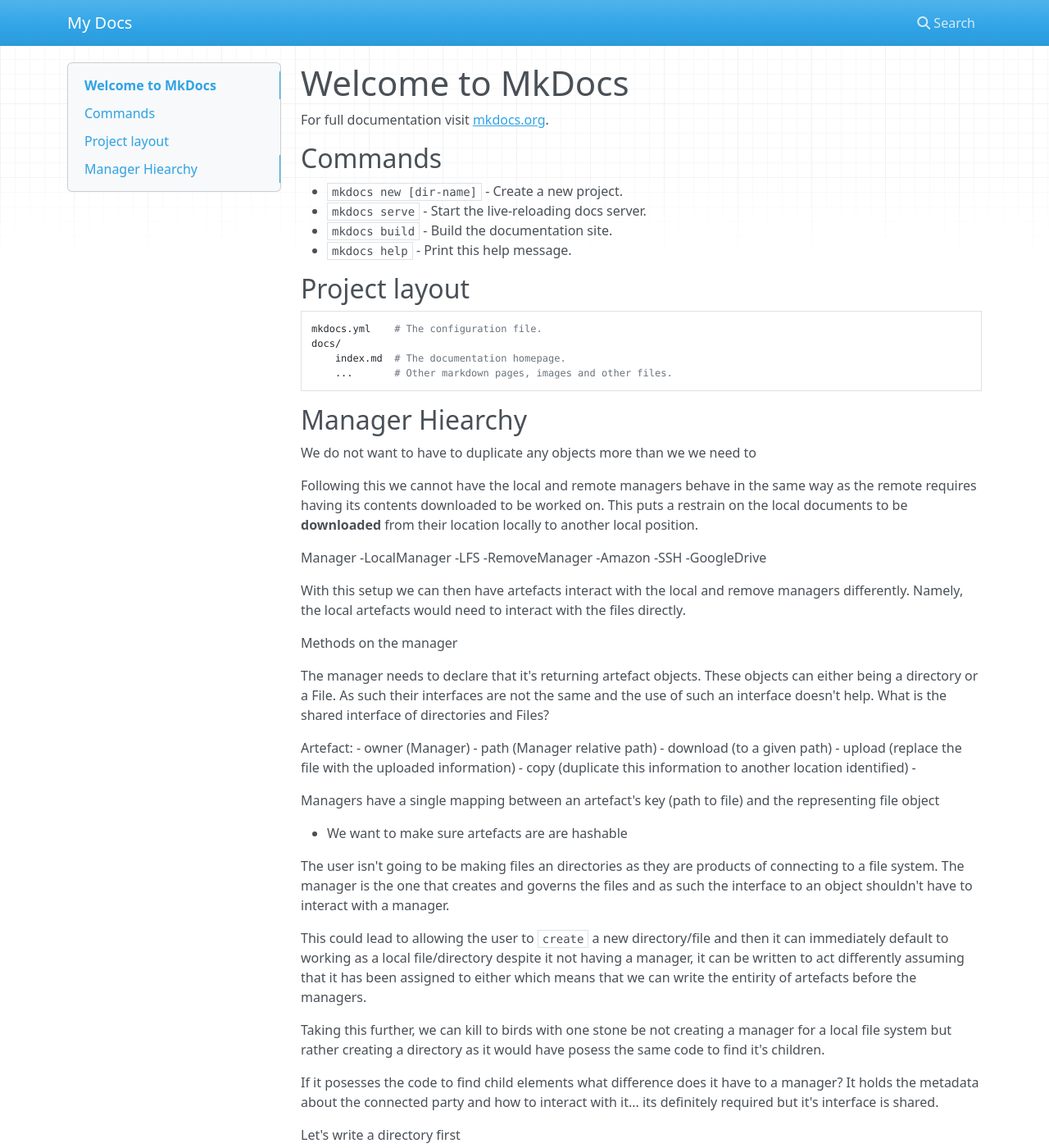
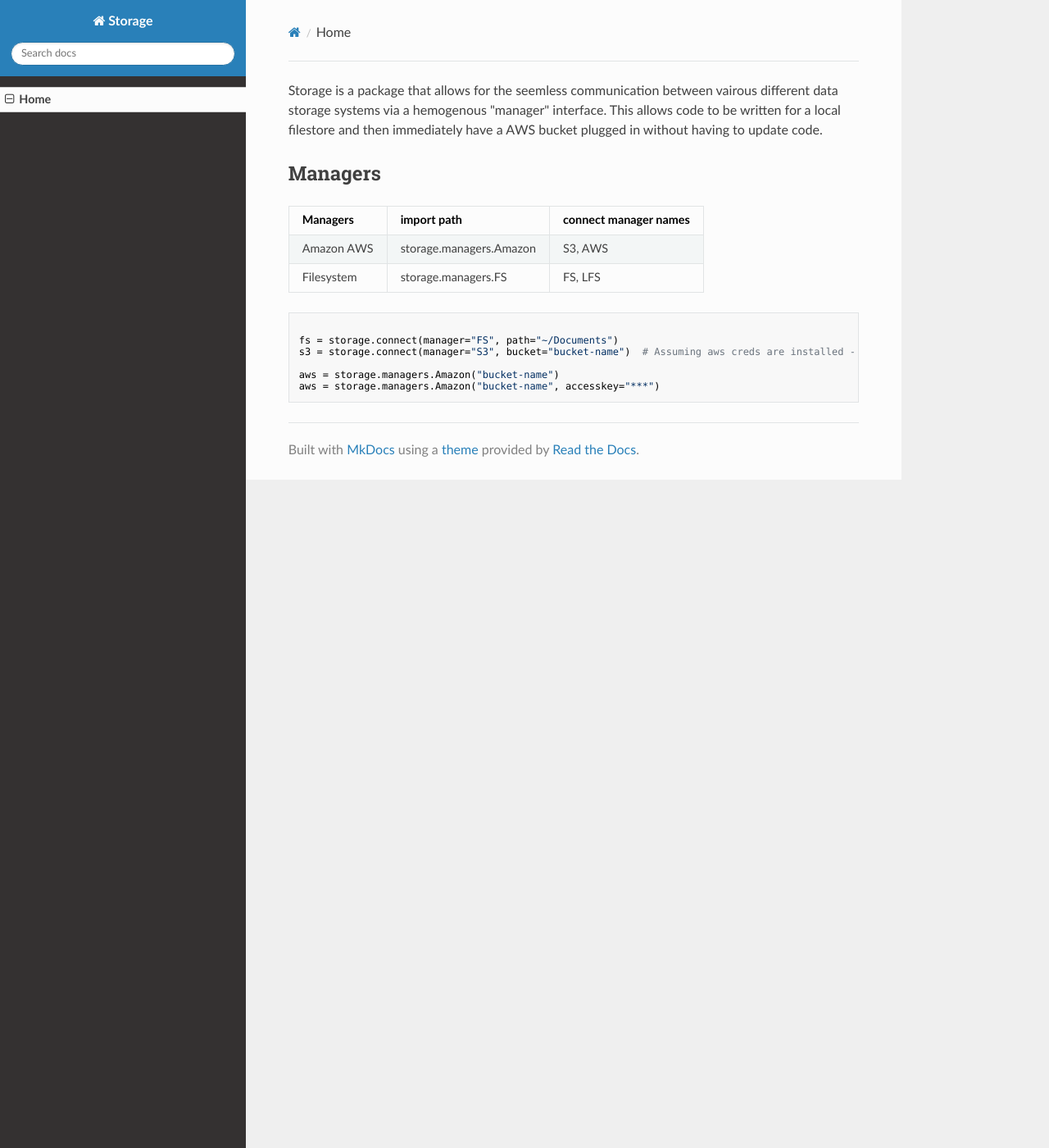
Before and after one commit to Kieran-Bacon/stow, an MkDocs documentation site: the page built from docs/index.md, in a window 1280 px wide and 1400 px high. Shown: the whole window at 82% size. Built offline with MkDocs 1.6.1, drawn with Linux system fonts in a browser that asks for light colours; nearby versions of some CDN libraries; some of the changed text lies outside the part shown.

Commit message:
update docs and version

````diff
--- a/docs/index.md
+++ b/docs/index.md
@@ -1,73 +1,17 @@
-# Welcome to MkDocs
+Storage is a package that allows for the seemless communication between vairous different data storage systems via a hemogenous "manager" interface. This allows code to be written for a local filestore and then immediately have a AWS bucket plugged in without having to update code.
 
-For full documentation visit [mkdocs.org](https://mkdocs.org).
+## Managers
 
-## Commands
+Managers | import path | connect manager names
+--- | --- | ---
+Amazon AWS | storage.managers.Amazon | S3, AWS
+Filesystem | storage.managers.FS | FS, LFS
 
-* `mkdocs new [dir-name]` - Create a new project.
-* `mkdocs serve` - Start the live-reloading docs server.
-* `mkdocs build` - Build the documentation site.
-* `mkdocs help` - Print this help message.
+```python
 
-## Project layout
+fs = storage.connect(manager="FS", path="~/Documents")
+s3 = storage.connect(manager="S3", bucket="bucket-name")  # Assuming aws creds are installed - else pass them
 
-    mkdocs.yml    # The configuration file.
-    docs/
-        index.md  # The documentation homepage.
-        ...       # Other markdown pages, images and other files.
-
-## Manager Hiearchy
-
-We do not want to have to duplicate any objects more than we we need to
-
-Following this we cannot have the local and remote managers behave in the same way as the remote requires having its contents downloaded to be worked on. This puts a restrain on the local documents to be __downloaded__ from their location locally to another local position.
-
-
-Manager
-    -LocalManager
-        -LFS
-    -RemoveManager
-        -Amazon
-        -SSH
-        -GoogleDrive
-
-With this setup we can then have artefacts interact with the local and remove managers differently. Namely, the local artefacts would need to interact with the files directly.
-
-Methods on the manager
-
-The manager needs to declare that it's returning artefact objects. These objects can either being a directory or a File.
-As such their interfaces are not the same and the use of such an interface doesn't help. What is the shared interface of directories and Files?
-
-Artefact:
-    - owner (Manager)
-    - path (Manager relative path)
-    - download (to a given path)
-    - upload (replace the file with the uploaded information)
-    - copy (duplicate this information to another location identified)
-    -
-
-
-
-Managers have a single mapping between an artefact's key (path to file) and the representing file object
-
-* We want to make sure artefacts are are hashable
-
-The user isn't going to be making files an directories as they are products of connecting to a file system. The manager is the one that creates and governs the files and as such the interface to an object shouldn't have to interact with a manager.
-
-This could lead to allowing the user to `create` a new directory/file and then it can immediately default to working as a local file/directory despite it not having a manager, it can be written to act differently assuming that it has been assigned to either which means that we can write the entirity of artefacts before the managers.
-
-
-Taking this further, we can kill to birds with one stone be not creating a manager for a local file system but rather creating a directory as it would have posess the same code to find it's children.
-
-If it posesses the code to find child elements what difference does it have to a manager? It holds the metadata about the connected party and how to interact with it... its definitely required but it's interface is shared.
-
-Let's write a directory first
-
-d = Directory('/path/to/directory')
-
-d.ls()
-d.touch()
-with d.open('filename', 'r') as handle:
-d.rm()
-path = d.download()
-d.upload('path/to/directory')
+aws = storage.managers.Amazon("bucket-name")
+aws = storage.managers.Amazon("bucket-name", accesskey="***")
+```
--- a/mkdocs.yml
+++ b/mkdocs.yml
@@ -1 +1,4 @@
-site_name: My Docs
+site_name: Storage
+theme: readthedocs
+markdown_extensions:
+    - tables
--- a/setup.py
+++ b/setup.py
@@ -7,7 +7,7 @@
 setup(
     name='storage',
     install_requires=requires,
-    version="0.0.3",
+    version="0.0.4",
     description="",
 
     author="Kieran Bacon",
@@ -22,7 +22,6 @@
         'storage_managers': [
             'FS=storage.managers:FS',
             'LFS=storage.managers:FS',
-            'Locals=storage.managers:Locals',
             'AWS=storage.managers:Amazon',
             'S3=storage.managers:Amazon'
             's3=storage.managers:Amazon'
````
